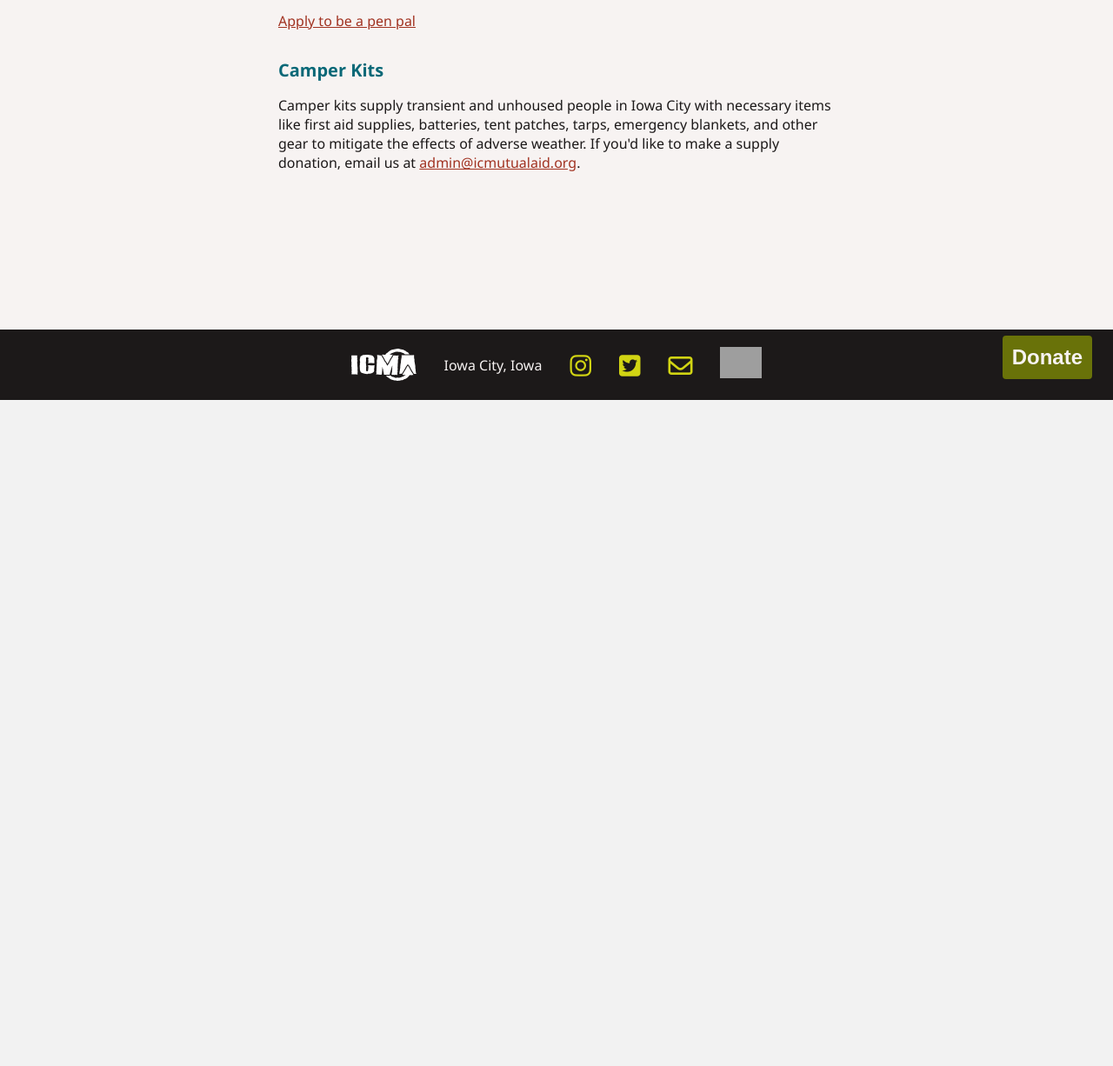
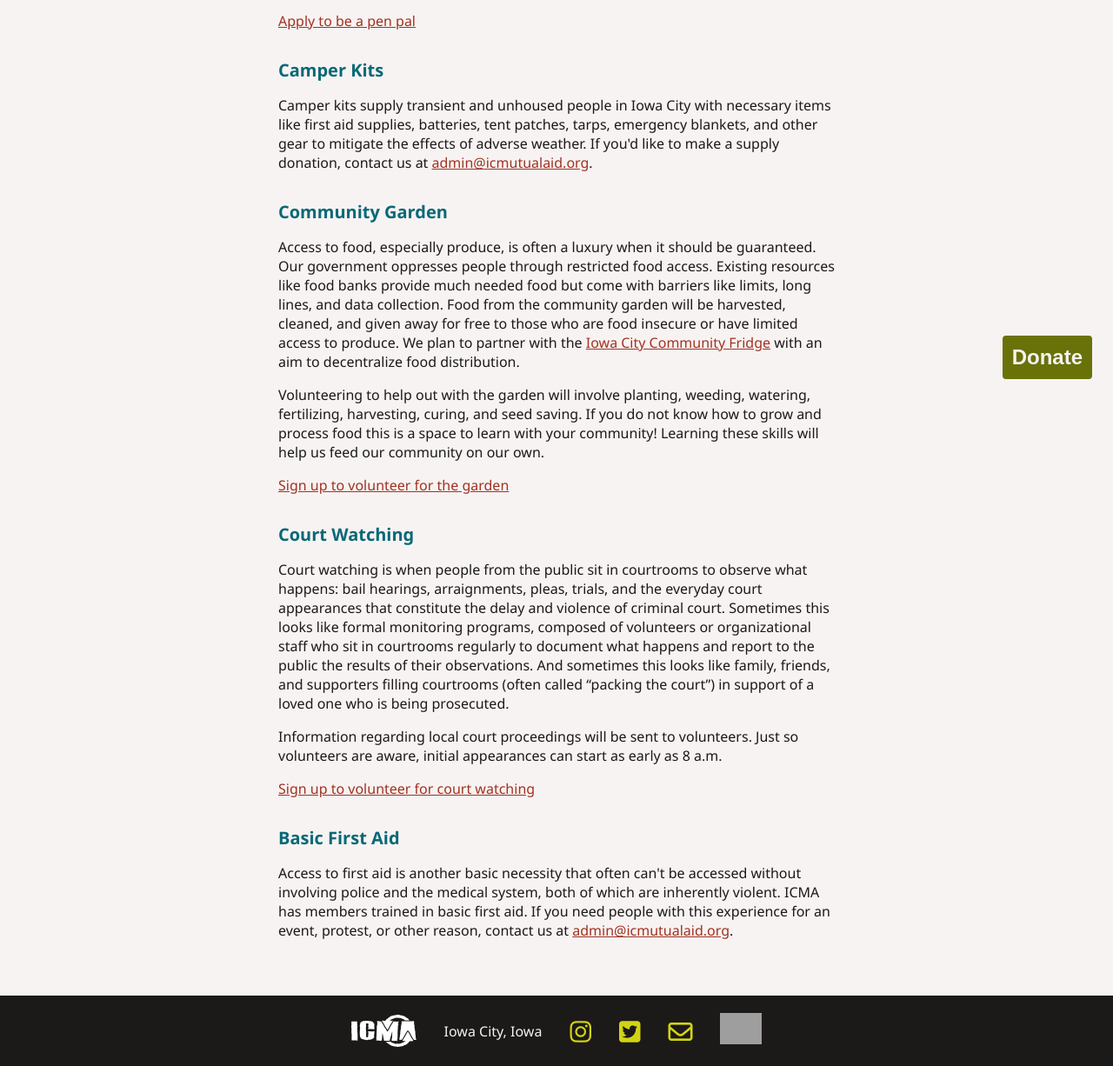
Before and after one commit to icmutualaid/icma-website, a Flask app: page /projects in a window 1280 px wide. Shown: the part 340-1566 px from the top of the page at 87% size. Before the commit the page ends 800 px from the top, so only its background shows below. Run offline with Flask 3, Linux system fonts and the light colour scheme; some libraries are stand-ins or nearby versions; grey boxes are pictures that could not be loaded.

Commit message:
update projects page
add community garden, court watching, basic first aid

```diff
--- a/blog/templates/content/projects.html
+++ b/blog/templates/content/projects.html
@@ -13,16 +13,56 @@
         forming long-lasting relationships. We provide funds for stamps, stationary,
         envelopes, phone calls, o-mail, and commissary.</p>
     <div class="link-container">
-        <a class="main" target="_blank"
+        <a target="_blank"
         href="https://docs.google.com/forms/d/e/1FAIpQLSdr35s1EWoBdnussLgR_pcuVizurqVR0zRXMX1glpGQU_vOAA/viewform">
         Apply to be a pen pal</a>
     </div>
 </div>
 <div class="project">
     <h2>Camper Kits</h2>
-    <p> Camper kits supply transient and unhoused people in Iowa City with
+    <p style="margin-bottom: 0;"> Camper kits supply transient and unhoused people in Iowa City with
         necessary items like first aid supplies, batteries, tent
         patches, tarps, emergency blankets, and other gear to mitigate the effects of
-        adverse weather. If you'd like to make a supply donation, email us at <a class="main"
+        adverse weather. If you'd like to make a supply donation, contact us at <a
         href="mailto:admin@icmutualaid.org">admin@icmutualaid.org</a>.</p>
+</div>
+<div class="project">
+    <h2>Community Garden</h2>
+    <p> Access to food, especially produce, is often a luxury when it should be guaranteed. Our government oppresses
+        people through restricted food access. Existing resources like food banks provide much needed food but come with
+        barriers like limits, long lines, and data collection. Food from the community garden will be
+        harvested, cleaned, and given away for free to those who are food insecure or have limited access to produce. We plan
+        to partner with the <a href="https://www.instagram.com/iowacityfridge/" target="_blank">Iowa City Community Fridge</a> with an aim to
+        decentralize food distribution.
+        </p>
+    <p>Volunteering to help out with the garden will involve planting, weeding, watering, fertilizing, harvesting, curing, and seed saving.
+        If you do not know how to grow and process food this is a space to learn with your community! Learning these skills will help us
+        feed our community on our own. </p>
+    <div class="link-container">
+        <a target="_blank"
+        href="https://docs.google.com/forms/d/e/1FAIpQLSfOODJ1hQGVbeleEo29X21779csXdNwv5svdEEgxsloHarcAQ/viewform?usp=header">
+        Sign up to volunteer for the garden</a>
+    </div>
+</div>
+<div class="project">
+    <h2>Court Watching</h2>
+    <p> Court watching is when people from the public sit in courtrooms to observe what happens: bail hearings, arraignments, pleas,
+        trials, and the everyday court appearances that constitute the delay and violence of criminal court. Sometimes this looks like
+        formal monitoring programs, composed of volunteers or organizational staff who sit in courtrooms regularly to document what happens
+        and report to the public the results of their observations. And sometimes this looks like family, friends, and supporters filling
+        courtrooms (often called “packing the court”) in support of a loved one who is being prosecuted.
+        </p>
+    <p>Information regarding local court proceedings will be sent to volunteers. Just so volunteers are aware, initial appearances can start as early as 8 a.m.</p>
+    <div class="link-container">
+        <a target="_blank"
+        href="https://docs.google.com/forms/d/e/1FAIpQLSdr5JOitor-neXx83niG-ILi3O4jB3x1DwCyJQEK_u8neD7Mw/viewform?usp=header">
+        Sign up to volunteer for court watching</a>
+    </div>
+</div>
+<div class="project">
+    <h2>Basic First Aid</h2>
+    <p style="margin-bottom: 0;"> Access to first aid is another basic necessity that often can't be accessed without involving police and the medical system,
+        both of which are inherently violent. ICMA has members trained in basic first aid. If you need people with this experience for an event,
+        protest, or other reason, contact us at <a href="mailto:admin@icmutualaid.org">admin@icmutualaid.org</a>.</p>
+</div>
 {% endblock %}
```
